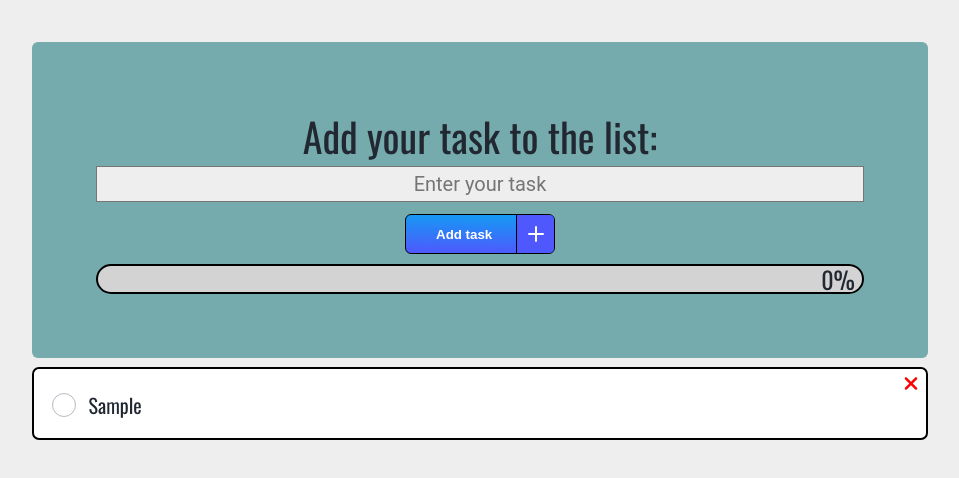
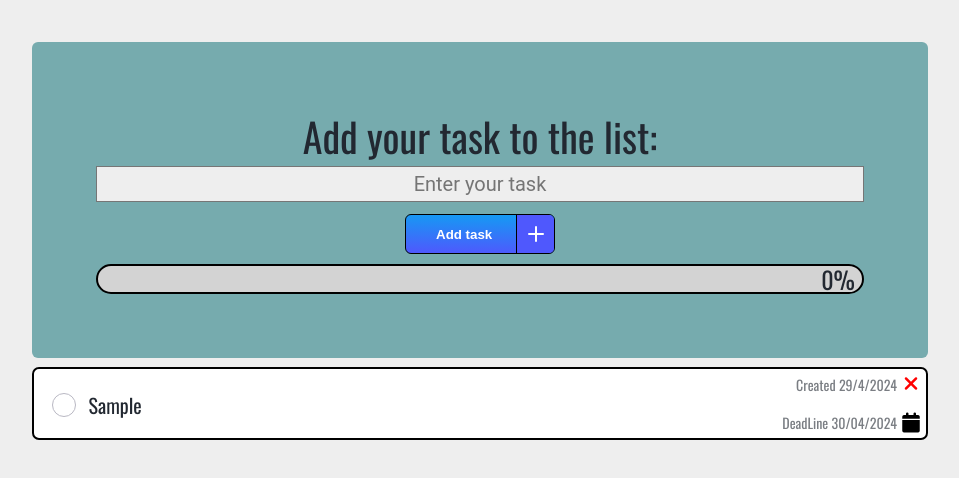
Before and after one commit to IgrWrz21/To-do-List, a plain HTML site: page toDoApp/index.html in a window 1280 px wide. Both pictures are taken after typing "Sample" into the empty fields and a click on the button "Add task". Shown: the part 146-624 px from the top of the page, without its empty margins (160-1119 px from the left). Drawn offline with nearby package versions, Linux system fonts and the light colour scheme.

Commit message:
creation date added

```diff
--- a/toDoApp/assets/scripts/app.js
+++ b/toDoApp/assets/scripts/app.js
@@ -22,6 +22,7 @@ class Task {
 
     clone.querySelector(".taskContent p").textContent = this.taskContent;
     clone.querySelector("label").htmlFor = this.id;
+    clone.querySelector(".creationDate").textContent = this.getCrationDate();
     this.button = clone.querySelector(".fa-xmark");
     this.progressBar = pgrsBar;
     this.localStorageClass = ls;
@@ -47,6 +48,15 @@ class Task {
         checkbox.checked = true;
       }
     }
+  }
+  getCrationDate() {
+    const currentDate = new Date();
+    const day = currentDate.getDate();
+    const month = currentDate.getMonth() + 1; // Add 1 as months are zero-based
+    const year = currentDate.getFullYear();
+    const creationDate = `${day}/${month}/${year}`;
+    //this.creationDate=`${day}/${month}/${year}`
+    return `Created ${creationDate}`;
   }
 
   setEvtListenerForCheckBox(checkbox) {
--- a/toDoApp/assets/styles/styles.css
+++ b/toDoApp/assets/styles/styles.css
@@ -133,6 +133,41 @@ main {
 /* #taskComliton {
   margin-right: 10px;
 } */
+p.creationDate {
+  position: absolute;
+  font-size: 0.7rem;
+  opacity: 0.6;
+  top: 5px;
+  right: 29px;
+}
+p.deadLineDate {
+  position: absolute;
+  font-size: 0.7rem;
+  opacity: 0.6;
+  bottom: 5px;
+  right: 29px;
+}
+.fa-calendar {
+  color: black;
+
+  position: absolute;
+
+  bottom: 5px;
+  right: 5px;
+  width: 20px;
+  height: 20px;
+  line-height: 20px;
+  text-align: center;
+  transition: 0.2s linear;
+}
+
+.fa-calendar:hover {
+  cursor: pointer;
+  color: white;
+  -webkit-text-stroke-width: 1px;
+  -webkit-text-stroke-color: black;
+  transform: scale(1.1);
+}
 
 .fa-xmark {
   color: red;
--- a/toDoApp/index.html
+++ b/toDoApp/index.html
@@ -28,6 +28,9 @@
             </span>
           </label>
         </div>
+        <p class="creationDate">Created 20/04/2024</p>
+        <p class="deadLineDate">DeadLine 30/04/2024</p>
+        <i class="fa-solid fa-calendar"></i>
         <i class="fa-solid fa-xmark"></i>
       </div>
     </template>
```
